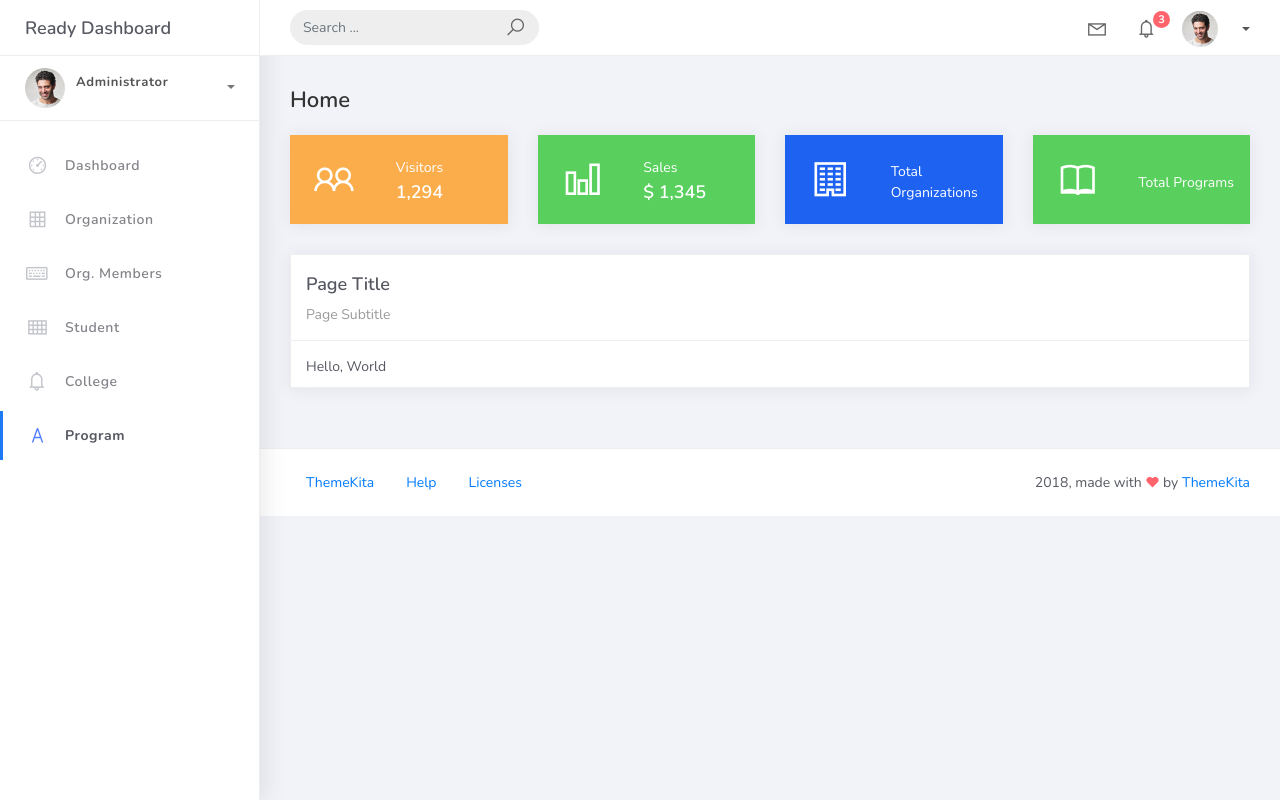
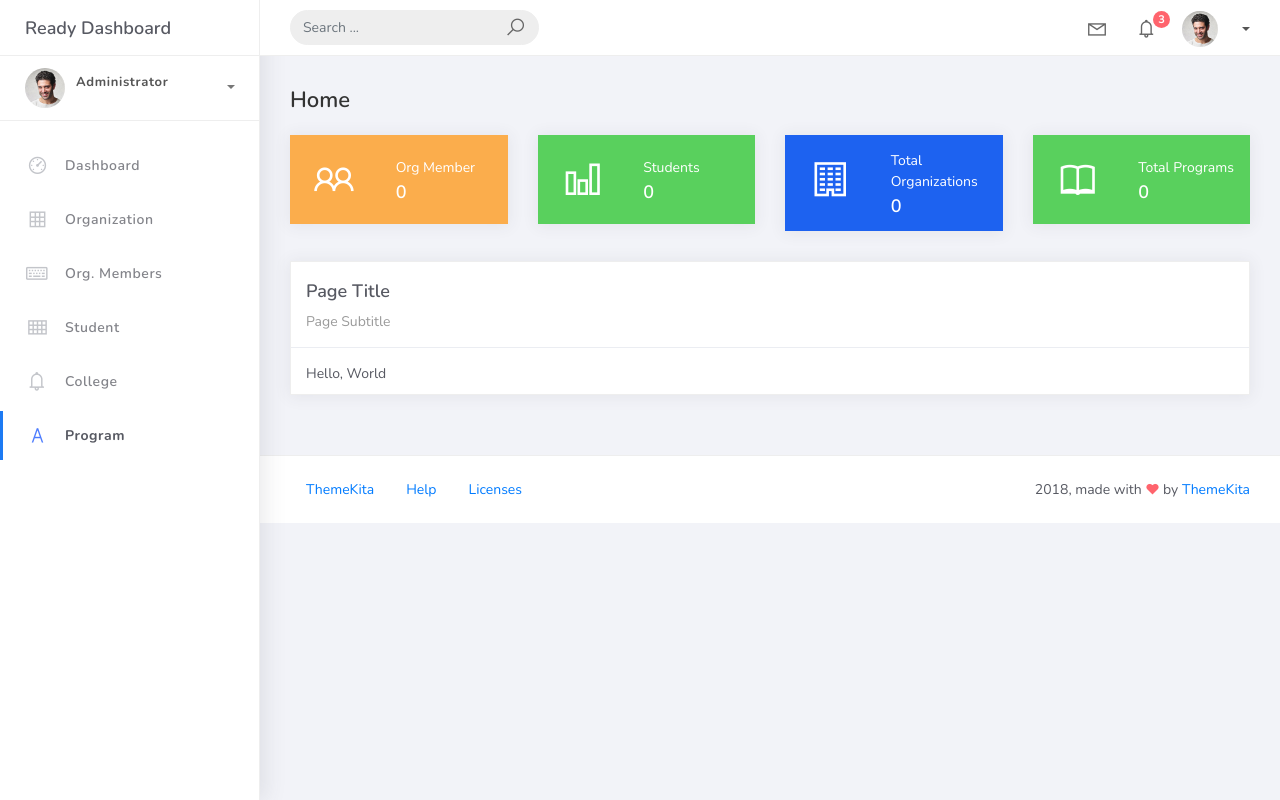
Before and after one commit to KNuas/PSUSphere, a Django app: page / in a window 1280 px wide. Run offline with Django 5.2, Linux system fonts and the light colour scheme; data that the repository does not hold is empty; some libraries are stand-ins or nearby versions.

Commit message:
dashboard count update

```diff
--- a/projectsite/studentorg/views.py
+++ b/projectsite/studentorg/views.py
@@ -15,6 +15,9 @@ class HomePageView(ListView):
     def get_context_data(self, **kwargs):
         context = super().get_context_data(**kwargs)
         context["total_students"] = Student.objects.count()
+        context["organization_count"] = Organization.objects.count()
+        context["program_count"] = Program.objects.count()
+        context["orgmember_count"] = OrgMember.objects.count()
 
         today = timezone.now().date()
         count = (
--- a/projectsite/templates/home.html
+++ b/projectsite/templates/home.html
@@ -20,8 +20,8 @@
                             </div>
                             <div class="col-7 d-flex align-items-center">
                                 <div class="numbers">
-                                    <p class="card-category">Visitors</p>
-                                    <h4 class="card-title">1,294</h4>
+                                    <p class="card-category">Org Member</p>
+                                    <h4 class="card-title">{{ orgmember_count }}</h4>
                                 </div>
                             </div>
                         </div>
@@ -40,8 +40,8 @@
                             </div>
                             <div class="col-7 d-flex align-items-center">
                                 <div class="numbers">
-                                    <p class="card-category">Sales</p>
-                                    <h4 class="card-title">$ 1,345</h4>
+                                    <p class="card-category">Students</p>
+                                    <h4 class="card-title">{{ total_students }}</h4>
                                 </div>
                             </div>
                         </div>
```
